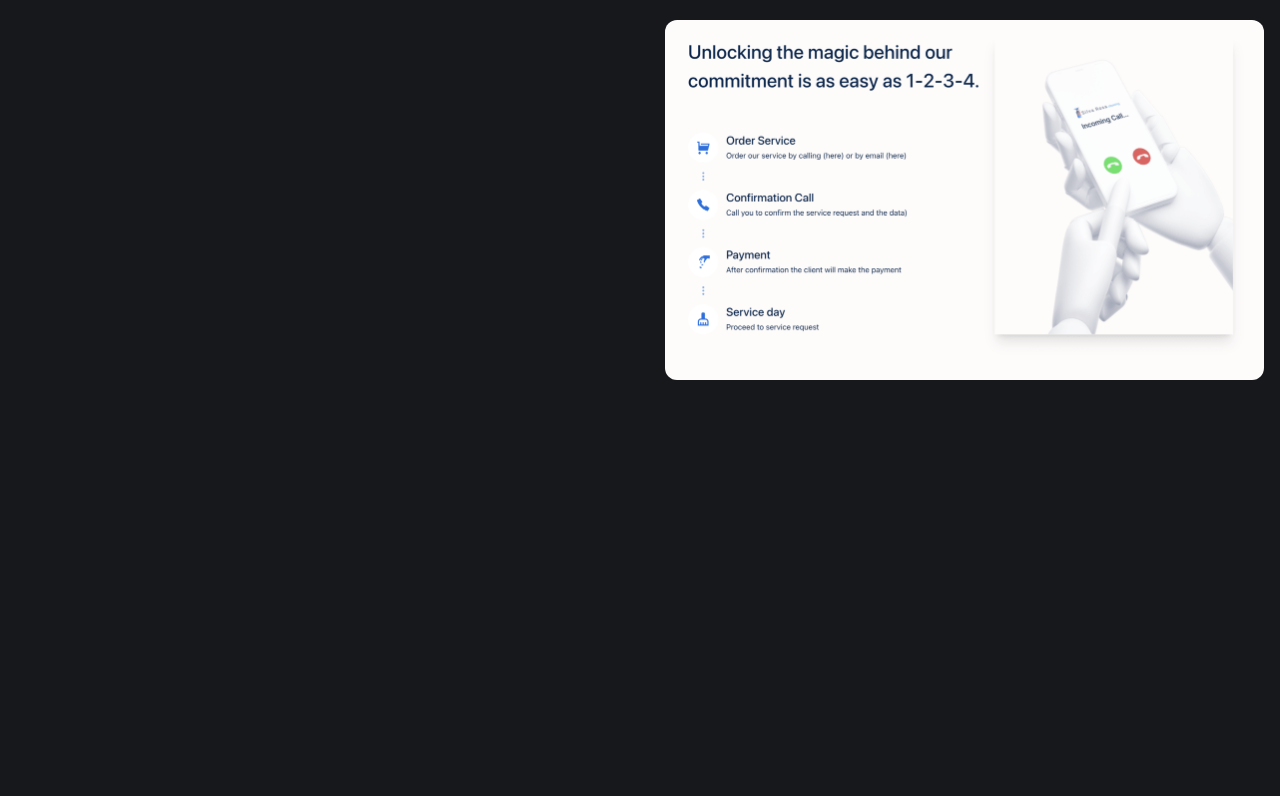
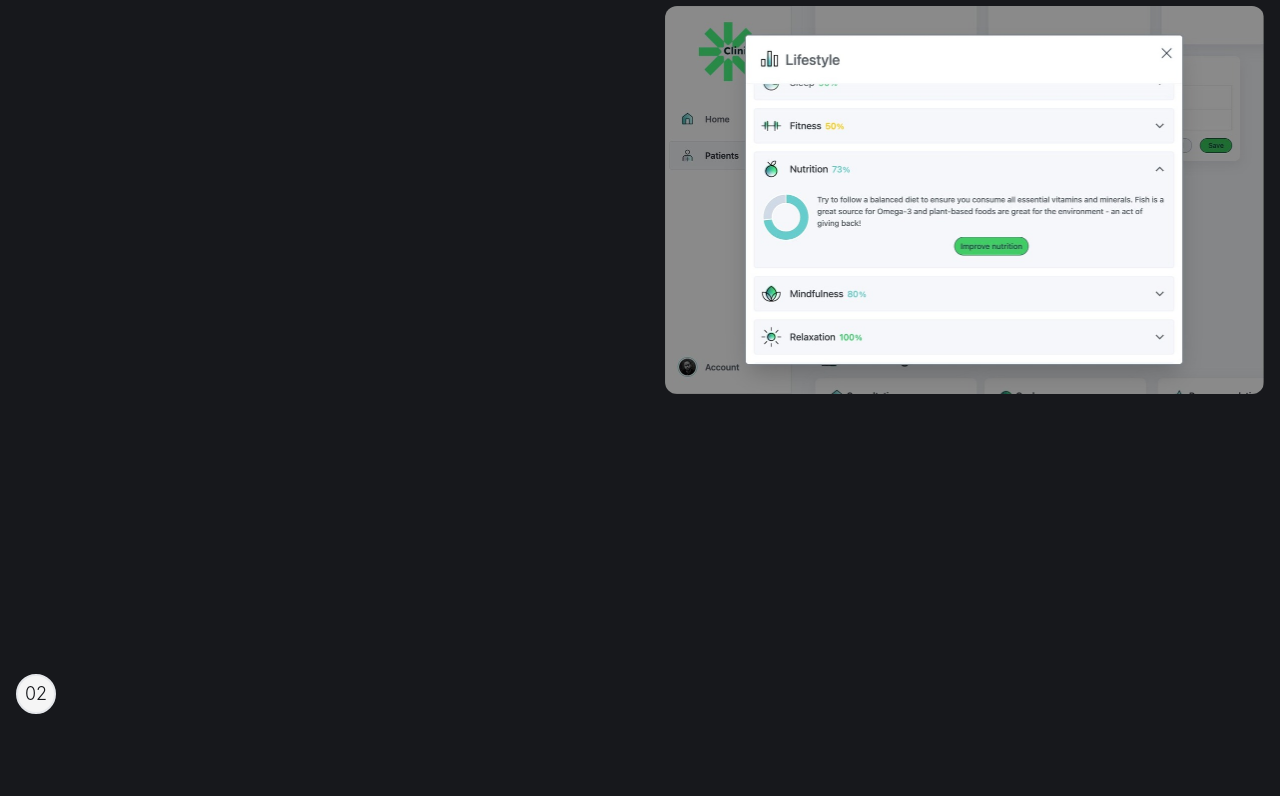
Before and after one commit to Braulin96/MyPortfolio, a React (Create React App) app in the folder portofolio/: page / in a window 1280 px wide. Shown: the part 4200-4996 px from the top of the page. Built offline with nearby package versions, Linux system fonts and the light colour scheme; a web font is replaced by a local one; what tailwindcss-animated would draw is missing.

Commit message:
added all the projects pictures to the module

```diff
--- a/portofolio/src/components/ProjectsList.js
+++ b/portofolio/src/components/ProjectsList.js
@@ -22,34 +22,40 @@ import { GoArrowUpRight } from "react-icons/go";
 import { HiArrowSmallLeft } from "react-icons/hi2";
 import { HiArrowRight } from "react-icons/hi2";
 
-
 //Dashboard TWD
-import ClinicTWD from "../assets/images/dashboardTWD/clinicTWD.jpeg"
-import HomeTWD from "../assets/images/dashboardTWD/homeTWD.jpeg"
-import LifestyleTWD from "../assets/images/dashboardTWD/lifestyleTWD.jpeg"
+import HeroSectionTWD from "../assets/images/dashboardTWD/homeTWD.jpeg";
+import ClinicTWD from "../assets/images/dashboardTWD/clinicTWD.jpeg";
+import LifestyleTWD from "../assets/images/dashboardTWD/lifestyleTWD.jpeg";
 
 //Website TWD
+import HeroSectionTWDWeb from "assets/images/webTWD/homeTWDWeb.png";
 import HealthTWDWeb from "assets/images/webTWD/healthTWDWeb.png";
-import HomeTWDWeb from "assets/images/webTWD/homeTWDWeb.png";
 import StaffTWDWeb from "assets/images/webTWD/staffTWDWeb.png";
 
 //RosaCleaning
-import HeroSectionRosa from "../assets/images/rosaCleaning/heroSectionRosa.png"
-import PriceRosa from "../assets/images/rosaCleaning/priceRosa.png"
-import StepsRosa from "../assets/images/rosaCleaning/stepsRosa.png"
-
-
-
+import HeroSectionRosa from "../assets/images/rosaCleaning/heroSectionRosa.png";
+import PriceRosa from "../assets/images/rosaCleaning/priceRosa.png";
+import StepsRosa from "../assets/images/rosaCleaning/stepsRosa.png";
 
 const DashboardTWD = [
+  { id: 1, src: HeroSectionTWD , alt: "Laptop version TWD" },
+  { id: 2, src: ClinicTWD, alt: "Laptop version TWD" },
+  { id: 3, src: LifestyleTWD, alt: "Laptop version TWD" },
+];
+
+const TWDWeb = [
+  { id: 1, src: HeroSectionTWDWeb, alt: "Laptop version TWD" },
+  { id: 2, src: HealthTWDWeb, alt: "Laptop version TWD" },
+  { id: 3, src: StaffTWDWeb, alt: "Laptop version TWD" },
+];
+
+const RosaCleaning = [
   { id: 1, src: HeroSectionRosa, alt: "Laptop version TWD" },
   { id: 2, src: PriceRosa, alt: "Laptop version TWD" },
   { id: 3, src: StepsRosa, alt: "Laptop version TWD" },
 ];
 
-
-
-const SlideCarousel = ( ) => {
+const SlideCarousel = () => {
   const swiperRef = useRef();
   return (
     <div
@@ -236,6 +242,26 @@ const ProjectsList = () => {
         gitHub="https://github.com/twd-tech/twd-health"
         ProjectImages={DashboardTWD}
       />
+       <ModuleProject
+        number="02"
+        projectName="TWD Website"
+        rule="Front-End Developer - Web Designer"
+        description="Multi-brand e-commerce design system for websites and native
+                  mobile applications."
+        liveLink="https://app.thewellbeingdoctors.com/auth?redirect=/dashboard/"
+        gitHub="https://github.com/twd-tech/twd-health"
+        ProjectImages={TWDWeb}
+      />
+        <ModuleProject
+        number="03"
+        projectName="Rosa Cleaning"
+        rule="Front-End Developer - Web Designer"
+        description="Multi-brand e-commerce design system for websites and native
+                  mobile applications."
+        liveLink="https://app.thewellbeingdoctors.com/auth?redirect=/dashboard/"
+        gitHub="https://github.com/twd-tech/twd-health"
+        ProjectImages={RosaCleaning}
+      />
       {/* <SwiperProject /> */}
     </div>
   );
```
